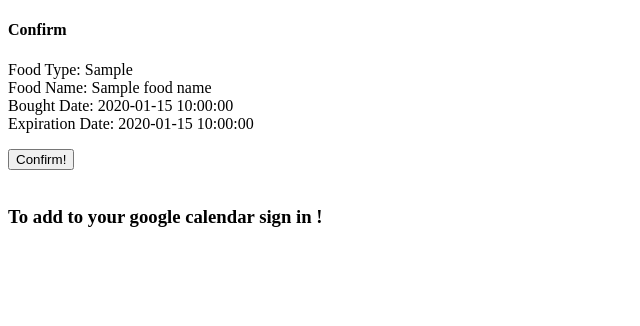
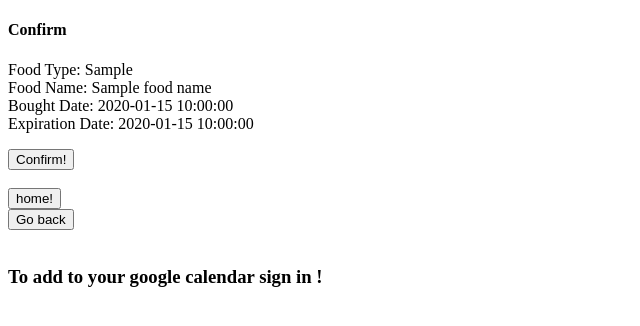
Before and after one commit to pikachu1426/FreshFridge, a Python web app: template templates/confirm.html in a window 1280 px wide. Shown: the top 326 px of the page, without its empty margins (0-640 px from the left). Run offline with Jinja, Linux system fonts and the light colour scheme; the template is opened without the code that fills it: most values are stand-ins (such as "Sample title", 1, 10 or a date in 2020); some libraries are stand-ins or nearby versions.

Commit message:
Added buttons

```diff
--- a/templates/confirm.html
+++ b/templates/confirm.html
@@ -11,9 +11,17 @@
     Food Type: {{food_type}} <br /> Food Name: {{food_name}}<br /> Bought Date: {{bought_date}}<br /> Expiration Date: {{exp_date}}
   </p>
 
-
   <form method='post' action='/confirmed'>
     <input type='submit' value='Confirm!' />
+  </form>
+  <br />
+
+  <form method='get' action='/homepage'>
+    <input type='submit' value='home!' />
+  </form>
+
+  <form method='post' action='/add-food'>
+    <input type='submit' value='Go back' />
   </form>
   <br />
 
```
